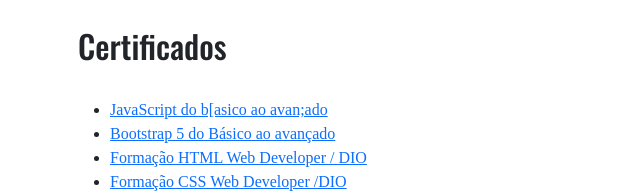
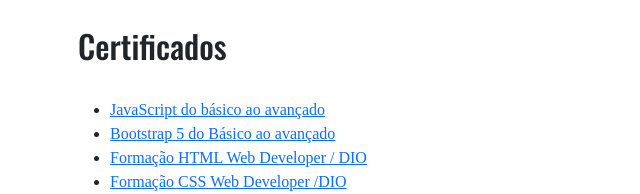
Before and after one commit to lshv04/CV, a plain HTML site: page index.html in a window 1280 px wide. Shown: the part 1073-1267 px from the top of the page, 72-712 px from the left. Drawn offline with nearby package versions, Linux system fonts and the light colour scheme; a web font is replaced by a local one.

Commit message:
Update index.html

```diff
--- a/index.html
+++ b/index.html
@@ -102,7 +102,7 @@
         <h2>Certificados</h2><br>
         <ul>
             <li><a href="https://www.udemy.com/certificate/UC-4bbf1bd1-a885-42bd-817a-137daaa7a943/"
-                    target="_blank">JavaScript do b[asico ao avan;ado</a>
+                    target="_blank">JavaScript do básico ao avançado</a>
             <li><a href="https://www.udemy.com/certificate/UC-496ae9b9-fc7d-4e1d-98c6-215dd23df3ef/"
                     target="_blank">Bootstrap 5 do Básico ao avançado</a>
             </li>
```
